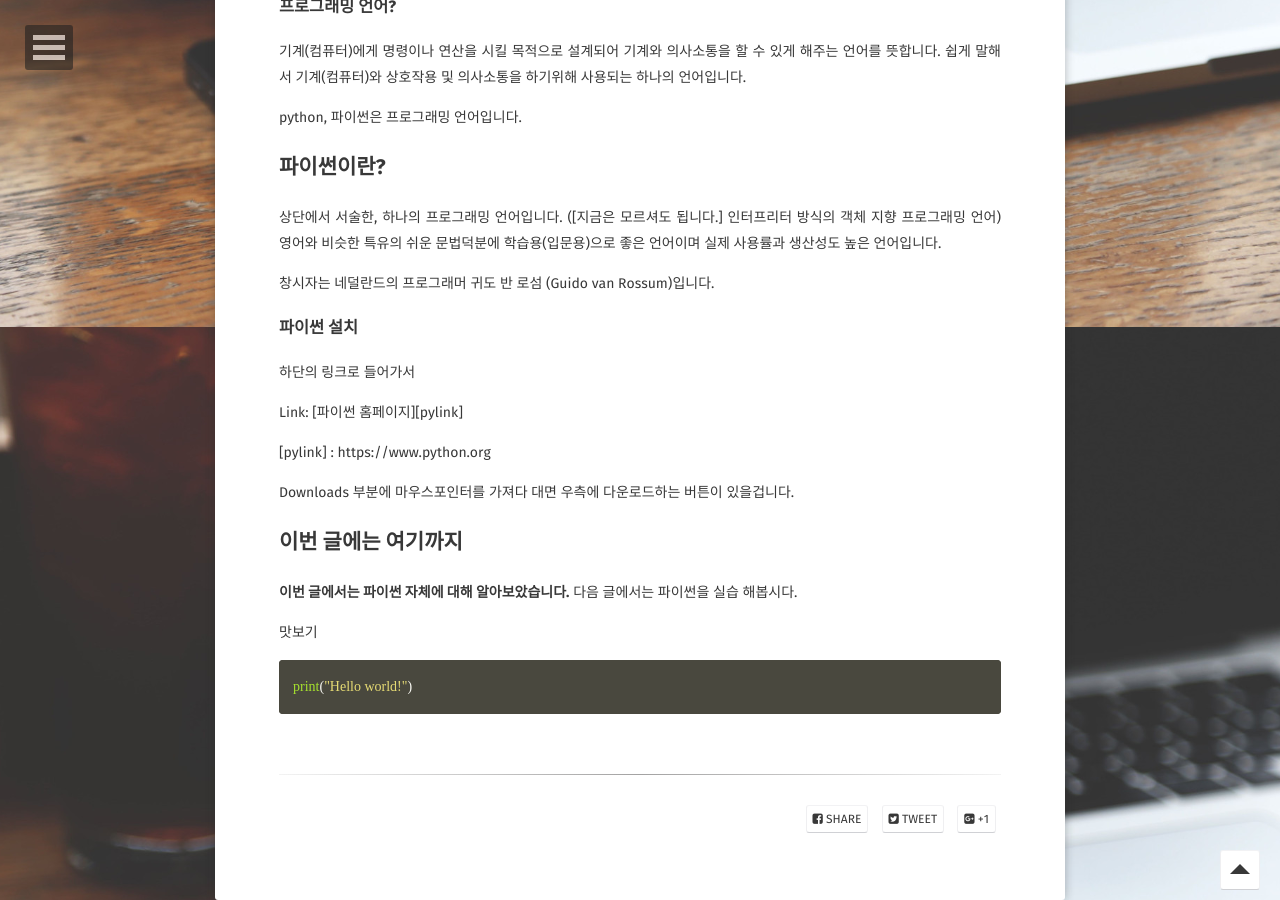
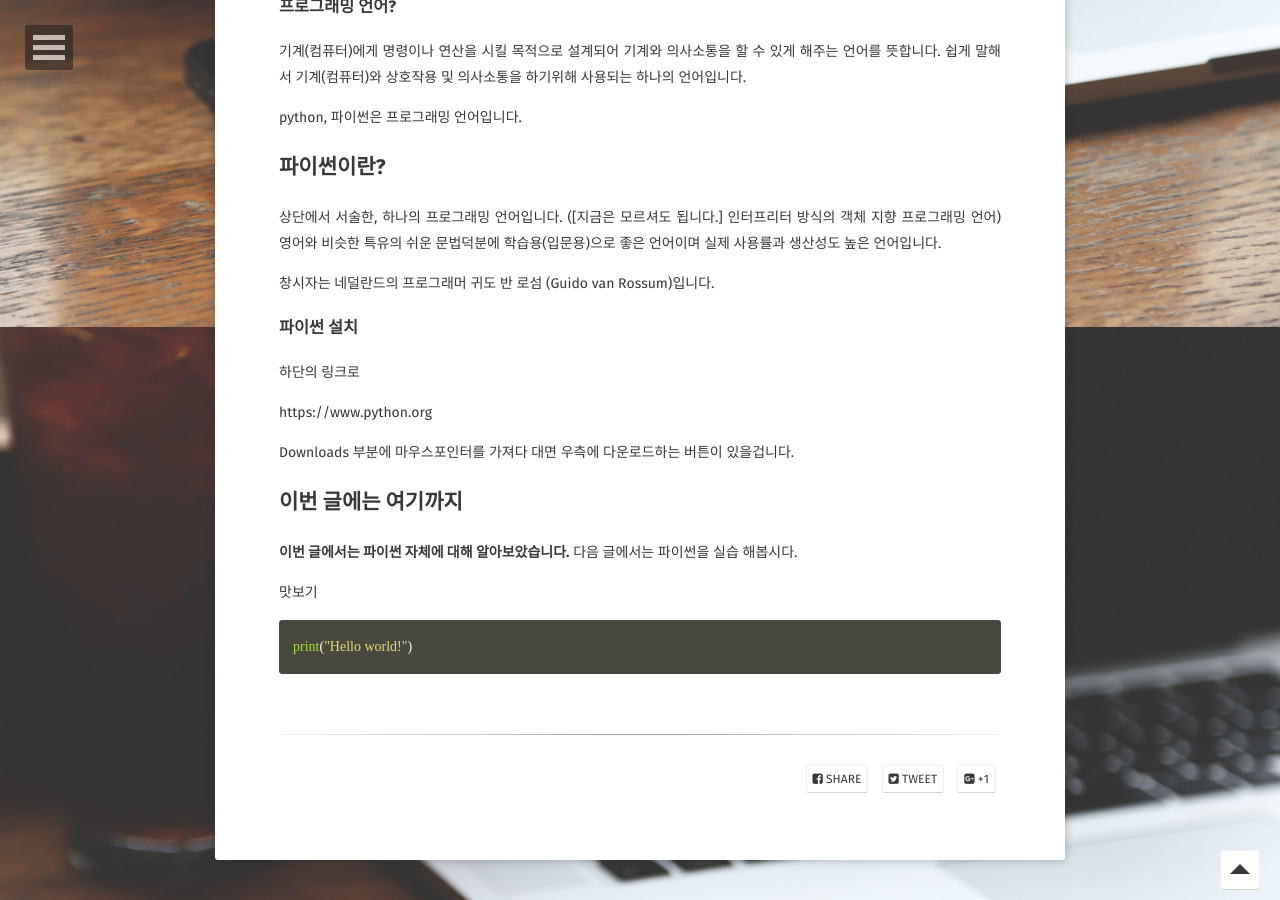
Before and after one commit to yellowwhale23/yellowwhale23.github.com, a Jekyll site: the page built from _posts/2023-02-03-What-is-the-python.md, in a window 1280 px wide and 900 px high, scrolled down 573 px. Built offline with Jekyll 4.4.1, drawn with Linux system fonts in a browser that asks for light colours; some web fonts are replaced; our own code applies the rules of GitHub Pages for plain Markdown files; comment, search, counter and statistics services are not loaded.

Commit message:
Update 2023-02-03-What-is-the-python.md

```diff
--- a/_posts/2023-02-03-What-is-the-python.md
+++ b/_posts/2023-02-03-What-is-the-python.md
@@ -37,11 +37,9 @@ python, 파이썬은 프로그래밍 언어입니다.
 
 ### 파이썬 설치
 
-하단의 링크로 들어가서
+하단의 링크로
 
-Link: [파이썬 홈페이지][pylink]
-
-[pylink] : https://www.python.org
+https://www.python.org
 
 
 Downloads 부분에 마우스포인터를 가져다 대면
```
